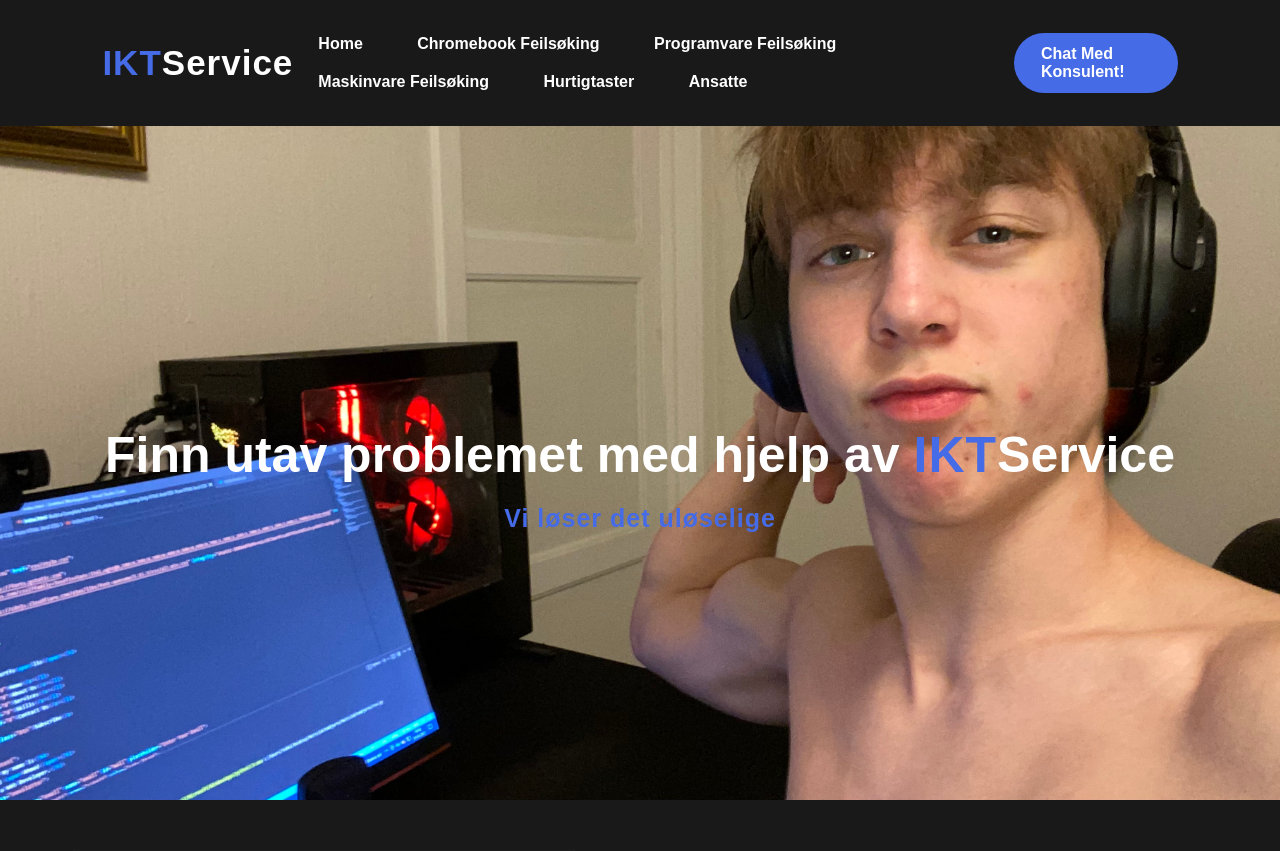
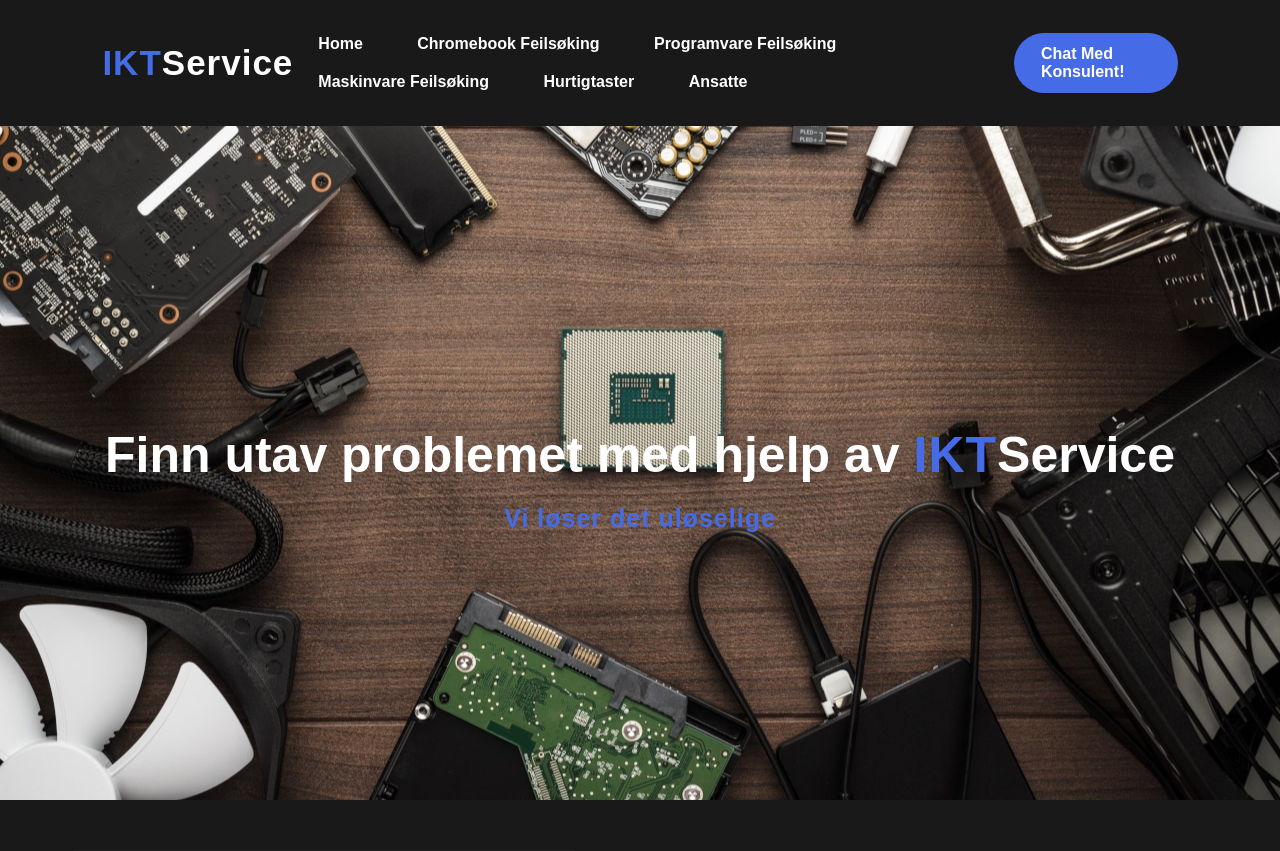
Before and after one commit to Tnobb/prosjektTVERFAGLIG, a Flask app: page /maskinvare in a window 1280 px wide. Shown: the top 851 px of the page. Run offline with Flask 2, Linux system fonts and the light colour scheme.

Commit message:
bk på alle sider osv

```diff
--- a/app/static/css/stylesheet.css
+++ b/app/static/css/stylesheet.css
@@ -3,6 +3,22 @@
 	margin: 0;
 	font-family: 'Josefin Sans', sans-serif;
 	box-sizing: border-box;
+}
+
+.bk-programvare{
+	height: 100vh;
+	width: 100%;
+	background-image: url("/static/media/programvarebk.jpg");
+	background-size: cover;
+	background-position: center;
+}
+
+.bk-maskinvare{
+	height: 100vh;
+	width: 100%;
+	background-image: url("/static/media/maskinvarebk.jpg");
+	background-size: cover;
+	background-position: center;
 }
 
 .bk-ansatte{
--- a/app/templates/maskinvare.html
+++ b/app/templates/maskinvare.html
@@ -11,7 +11,7 @@
 
 <body>
 
-	<div class="hero">
+	<div class="bk-maskinvare">
 		<nav>
 			<h2 class="logo"><span>IKT</span>Service</h2>
 			<ul>
--- a/app/templates/programvare.html
+++ b/app/templates/programvare.html
@@ -11,7 +11,7 @@
 
 <body>
 
-	<div class="hero">
+	<div class="bk-programvare">
 		<nav>
 			<h2 class="logo"><span>IKT</span>Service</h2>
 			<ul>
```
Also changed, not shown: app/static/media/ansattebk.jpg, app/static/media/maskinvarebk.jpg (added), app/static/media/programvarebk.jpg (added).
